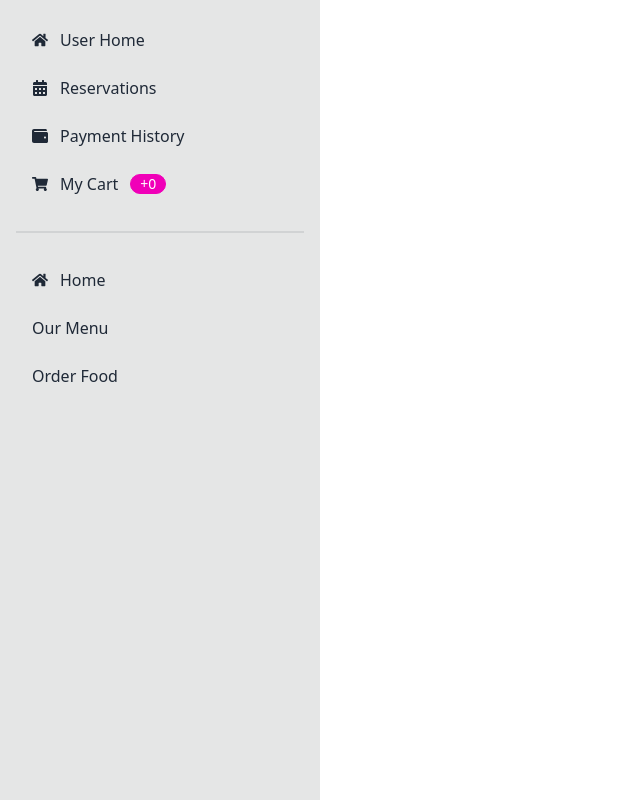
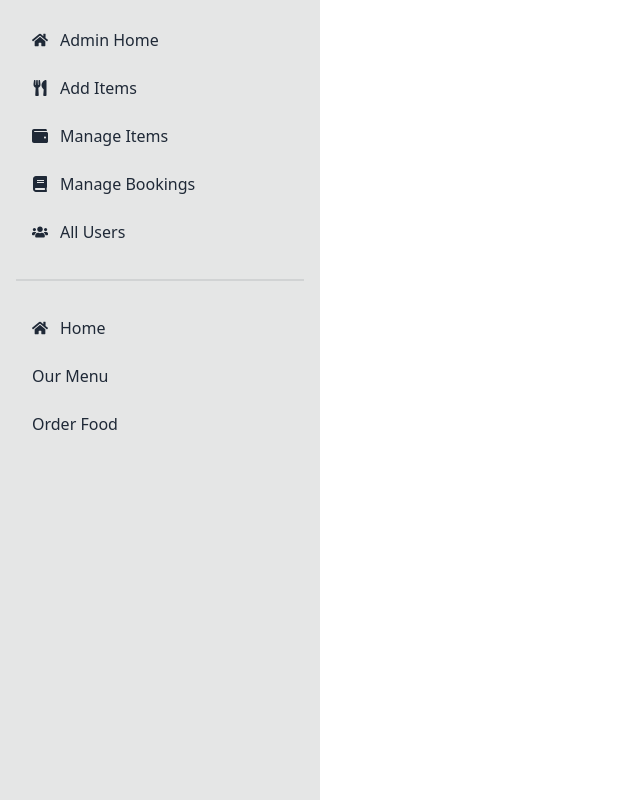
Before and after one commit to Hasib24/bistroboss-client, a React (Vite) app: page /dashboard in a window 1280 px wide. Shown: the whole page, without its empty margins (0-640 px from the left). Built offline with nearby package versions, Linux system fonts and the light colour scheme; no server answers.

Commit message:
conditionaly render dashboard drawer based on admin

```diff
--- a/src/layout/Dashboard.jsx
+++ b/src/layout/Dashboard.jsx
@@ -1,10 +1,14 @@
 import { NavLink, Outlet } from "react-router-dom";
-import { FaShoppingCart, FaWallet, FaCalendarAlt, FaHome } from 'react-icons/fa';
+import { FaShoppingCart, FaWallet, FaCalendarAlt, FaHome, FaUtensils, FaBook, FaUsers } from 'react-icons/fa';
 import useCard from "../hooks/useCard";
 
 
 const Dashboard = () => {
     const [cart] = useCard();
+
+    // TODO: load data from the server to have dynamic isAdmin based on Data
+    const isAdmin = true;
+
     return (
         <div className="drawer drawer-mobile ">
         <input id="my-drawer-2" type="checkbox" className="drawer-toggle" />
@@ -17,6 +21,15 @@ const Dashboard = () => {
             <label htmlFor="my-drawer-2" className="drawer-overlay"></label>
             <ul className="menu p-4 w-80">
 
+                {
+                    isAdmin ? <>
+                        <li><NavLink to="/dashboard/home"><FaHome></FaHome> Admin Home</NavLink></li>
+                        <li><NavLink to="/dashboard/reservations"> <FaUtensils></FaUtensils> Add Items</NavLink></li>
+                        <li><NavLink to="/dashboard/history"><FaWallet></FaWallet> Manage Items</NavLink></li>
+                        <li><NavLink to="/dashboard/history"><FaBook></FaBook> Manage Bookings</NavLink></li>
+                        <li><NavLink to="/dashboard/allusers"><FaUsers></FaUsers> All Users</NavLink></li>
+
+                    </> : <>
                         <li><NavLink to="/dashboard/home"><FaHome></FaHome> User Home</NavLink></li>
                         <li><NavLink to="/dashboard/reservations"><FaCalendarAlt></FaCalendarAlt> Reservations</NavLink></li>
                         <li><NavLink to="/dashboard/history"><FaWallet></FaWallet> Payment History</NavLink></li>
@@ -25,6 +38,10 @@ const Dashboard = () => {
                                 <span className="badge inl badge-secondary">+{cart?.length || 0}</span>
                             </NavLink>
                         </li>
+                    </>
+                }
+
+
                 <div className="divider"></div>
                 <li><NavLink to="/"><FaHome></FaHome> Home</NavLink> </li>
                 <li><NavLink to="/menu"> Our Menu</NavLink></li>
```
Lines whose indentation alone changed are shown as unchanged.
